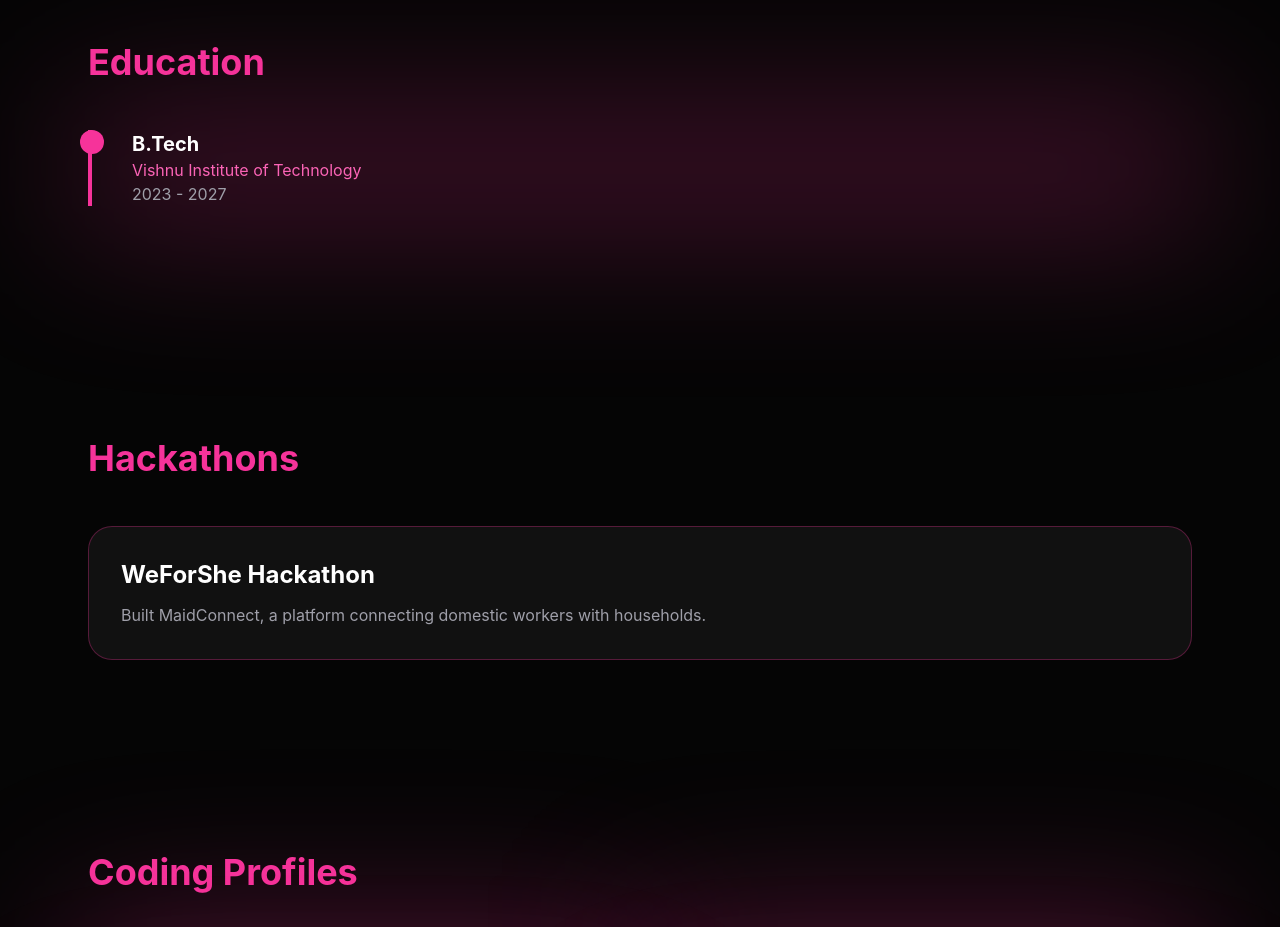
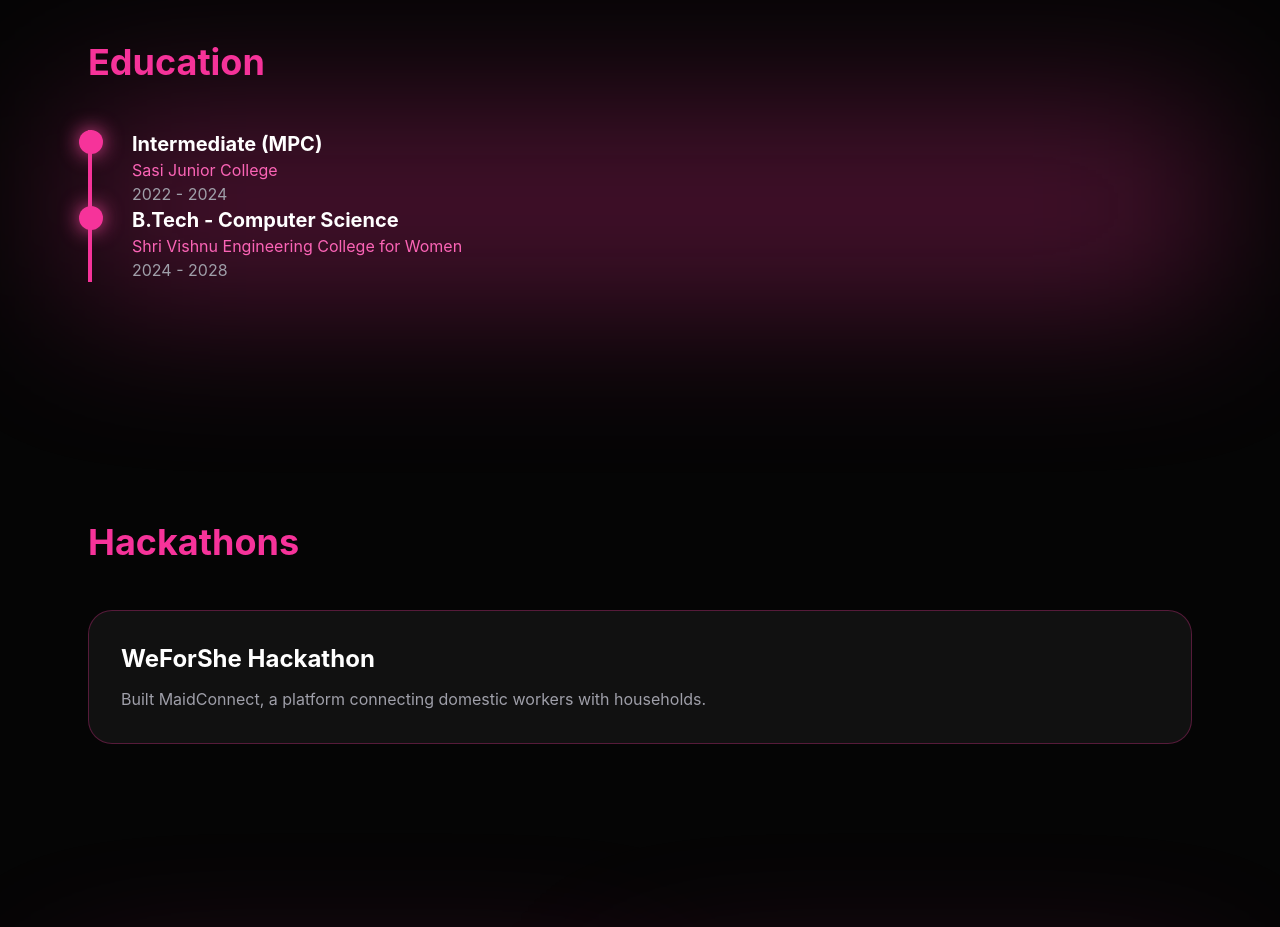
Before and after one commit to ThanmayeeAnjana/portfolio, a React app: page / in a window 1280 px wide. Shown: the part 3460-4387 px from the top of the page. Built offline with nearby package versions, Linux system fonts and the light colour scheme; the HTML template or start-up script is replaced by a standard one.

Commit message:
Updated portfolio

```diff
--- a/src/components/Education.jsx
+++ b/src/components/Education.jsx
@@ -24,21 +24,40 @@ export default function Education() {
 
   {/* Card */}
   <div className="relative border-l-4 border-pink-500 pl-10">
-  <div className="mb-10">
-    <div className="absolute -left-3 w-6 h-6 bg-pink-500 rounded-full" />
+
+    {/* Intermediate */}
+  <div className="relative">
+    <div className="absolute -left-[53px] w-6 h-6 bg-pink-500 rounded-full shadow-[0_0_20px_rgba(236,72,153,1)]" />
 
     <h3 className="text-xl font-bold">
-      B.Tech
+      Intermediate (MPC)
     </h3>
 
     <p className="text-pink-400">
-      Vishnu Institute of Technology
+      Sasi Junior College
     </p>
 
     <p className="text-zinc-400">
-      2023 - 2027
+      2022 - 2024
     </p>
   </div>
+  {/* B.Tech */}
+  <div className="relative mb-12">
+    <div className="absolute -left-[53px] w-6 h-6 bg-pink-500 rounded-full shadow-[0_0_20px_rgba(236,72,153,1)]" />
+
+    <h3 className="text-xl font-bold">
+      B.Tech - Computer Science
+    </h3>
+
+    <p className="text-pink-400">
+      Shri Vishnu Engineering College for Women
+    </p>
+
+    <p className="text-zinc-400">
+      2024 - 2028
+    </p>
+  </div>
+
 </div>
     </div>
     </section>
```
